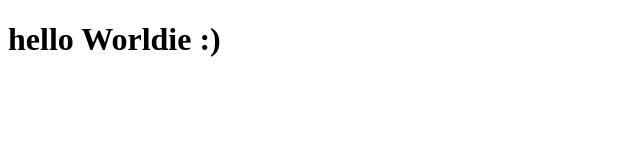
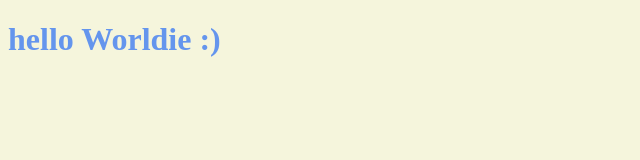
Before and after one commit to superkahraman/playground, a plain HTML site: page index.html in a window 1280 px wide. Shown: the whole page, without its empty margins (0-640 px from the left). Drawn offline with Linux system fonts and the light colour scheme.

Commit message:
we have painted page

```diff
--- a/index.css
+++ b/index.css
@@ -1,3 +1,6 @@
+body{
+    background-color: beige;
+}
 h1{
     color: cornflowerblue;
 }
--- a/index.html
+++ b/index.html
@@ -6,7 +6,7 @@
     <meta http-equiv="X-UA-Compatible" content="IE=edge">
     <meta name="viewport" content="width=800, initial-scale=1.0">
     <title>Document One</title>
-    <link href="index.css">
+    <link rel="stylesheet" href="index.css">
 </head>
 
 <body>
```
